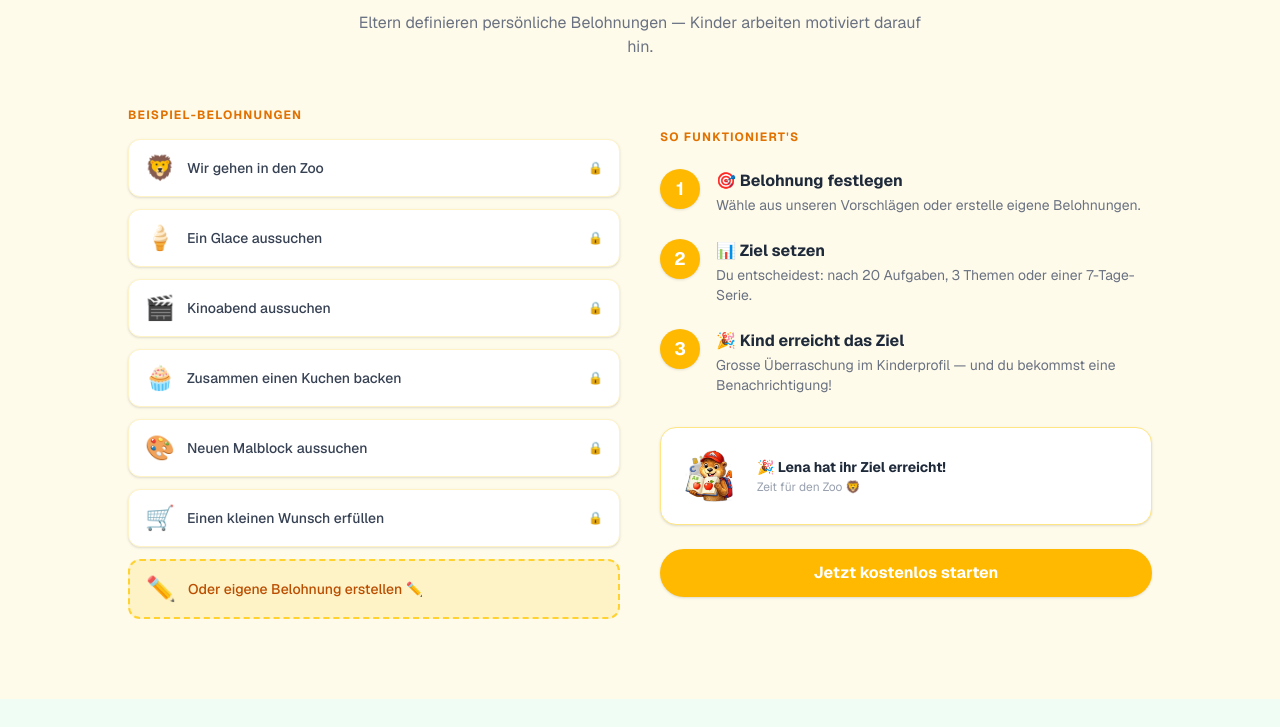
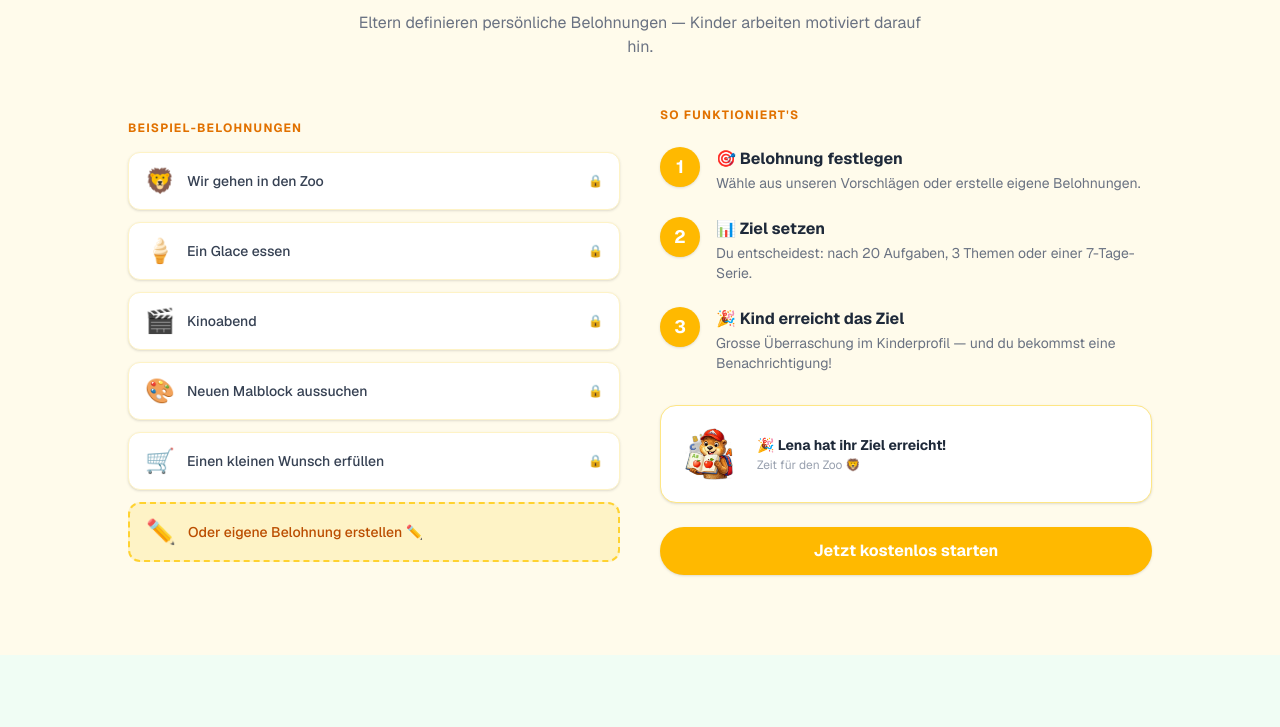
Before and after one commit to riccardogosteli-wq/cleverli, a Next.js app: page / in a window 1280 px wide. Shown: the part 2114-2841 px from the top of the page. Built offline with nearby package versions, Linux system fonts and the light colour scheme; no server answers.

Commit message:
fix: reward example texts — Glace essen, Kinoabend, remove Kuchen backen

```diff
--- a/src/app/page.tsx
+++ b/src/app/page.tsx
@@ -158,9 +158,8 @@ export default function Home() {
               <p className="text-xs font-bold uppercase tracking-widest text-amber-600 mb-1">{tr("rewardExamplesTitle")}</p>
               {[
                 { emoji: "🦁", de: "Wir gehen in den Zoo", fr: "Sortie au zoo", it: "Gita allo zoo", en: "Trip to the zoo" },
-                { emoji: "🍦", de: "Ein Glace aussuchen", fr: "Choisir une glace", it: "Scegliere un gelato", en: "Pick an ice cream" },
-                { emoji: "🎬", de: "Kinoabend aussuchen", fr: "Choisir un film", it: "Serata cinema", en: "Pick a movie night" },
-                { emoji: "🧁", de: "Zusammen einen Kuchen backen", fr: "Cuisiner ensemble", it: "Cucinare insieme", en: "Bake a cake together" },
+                { emoji: "🍦", de: "Ein Glace essen", fr: "Manger une glace", it: "Mangiare un gelato", en: "Eat an ice cream" },
+                { emoji: "🎬", de: "Kinoabend", fr: "Soirée cinéma", it: "Serata cinema", en: "Movie night" },
                 { emoji: "🎨", de: "Neuen Malblock aussuchen", fr: "Choisir un carnet à dessin", it: "Nuovo blocco da disegno", en: "Pick a new sketchbook" },
                 { emoji: "🛒", de: "Einen kleinen Wunsch erfüllen", fr: "Un petit souhait", it: "Un piccolo desiderio", en: "One small wish granted" },
               ].map((r) => (
--- a/src/lib/rewards.ts
+++ b/src/lib/rewards.ts
@@ -35,9 +35,8 @@ export interface RewardTemplate {
 
 export const REWARD_TEMPLATES: RewardTemplate[] = [
   { emoji: "🦁", title: { de: "Wir gehen in den Zoo!", fr: "On va au zoo!", it: "Andiamo allo zoo!", en: "Trip to the zoo!" } },
-  { emoji: "🍦", title: { de: "Ein Glace aussuchen", fr: "Choisir une glace", it: "Scegliere un gelato", en: "Pick an ice cream" } },
-  { emoji: "🎬", title: { de: "Kinoabend aussuchen", fr: "Choisir un film", it: "Serata cinema", en: "Pick a movie night" } },
-  { emoji: "🧁", title: { de: "Zusammen Kuchen backen", fr: "Cuisiner ensemble", it: "Cucinare insieme", en: "Bake a cake together" } },
+  { emoji: "🍦", title: { de: "Ein Glace essen", fr: "Manger une glace", it: "Mangiare un gelato", en: "Eat an ice cream" } },
+  { emoji: "🎬", title: { de: "Kinoabend", fr: "Soirée cinéma", it: "Serata cinema", en: "Movie night" } },
   { emoji: "🎨", title: { de: "Neuen Malblock aussuchen", fr: "Choisir un cahier", it: "Nuovo album da disegno", en: "Pick a new sketchbook" } },
   { emoji: "🛒", title: { de: "Einen Wunsch erfüllen", fr: "Un petit souhait", it: "Un piccolo desiderio", en: "One small wish granted" } },
   { emoji: "🏊", title: { de: "Ins Schwimmbad gehen", fr: "Aller à la piscine", it: "Andare in piscina", en: "Go to the swimming pool" } },
```
